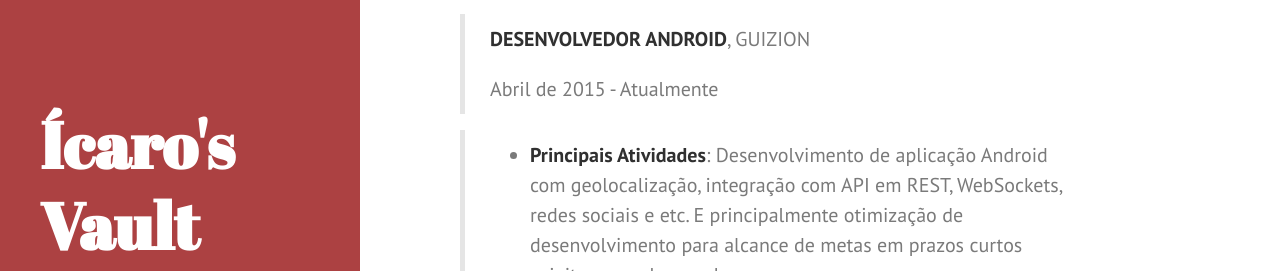
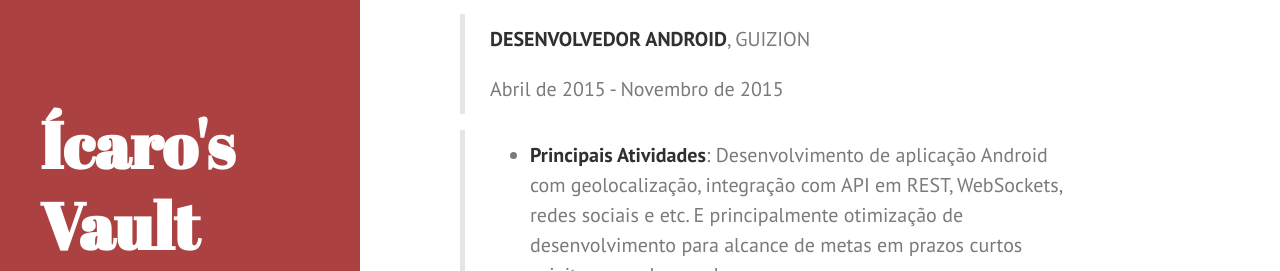
Before and after one commit to icaroabreu/icaroabreu.github.io, a Jekyll site: the page built from about.md, in a window 1280 px wide and 900 px high, scrolled down 1669 px. Shown: the part 184-455 px from the top of the window. Built offline with Jekyll 4.4.1, drawn with Linux system fonts in a browser that asks for light colours; Markdown is read by kramdown in place of the engine named in the settings.

Commit message:
Update about.md

```diff
--- a/about.md
+++ b/about.md
@@ -41,7 +41,7 @@ Sou desenvolvedor Web à 4 anos e atualmente foco no desenvolvimento completo de
 
 >**DESENVOLVEDOR ANDROID**, GUIZION
 >
->Abril de 2015 - Atualmente
+>Abril de 2015 - Novembro de 2015
 
 > - **Principais Atividades**: Desenvolvimento de aplicação Android com geolocalização, integração com API em REST, WebSockets, redes sociais e etc. E principalmente otimização de desenvolvimento para alcance de metas em prazos curtos sujeitos a mudanças de escopo.
 
```
